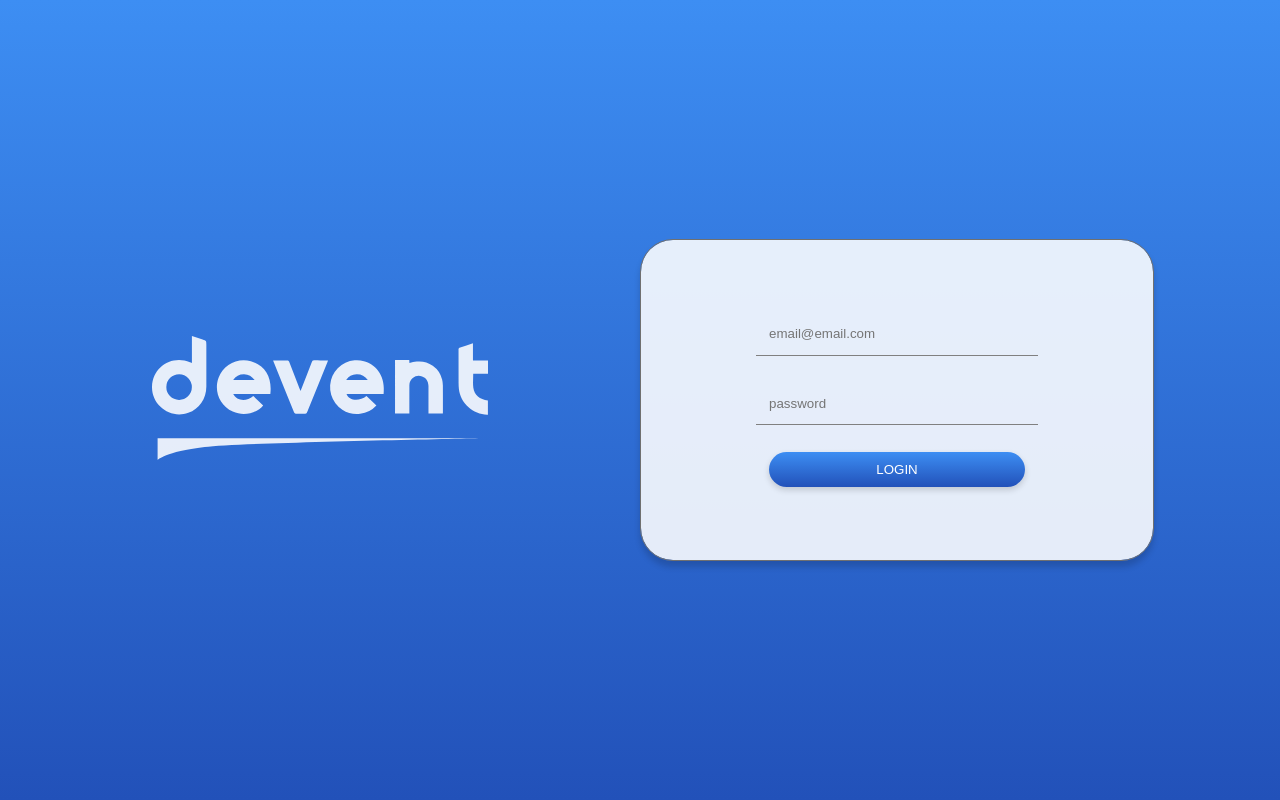
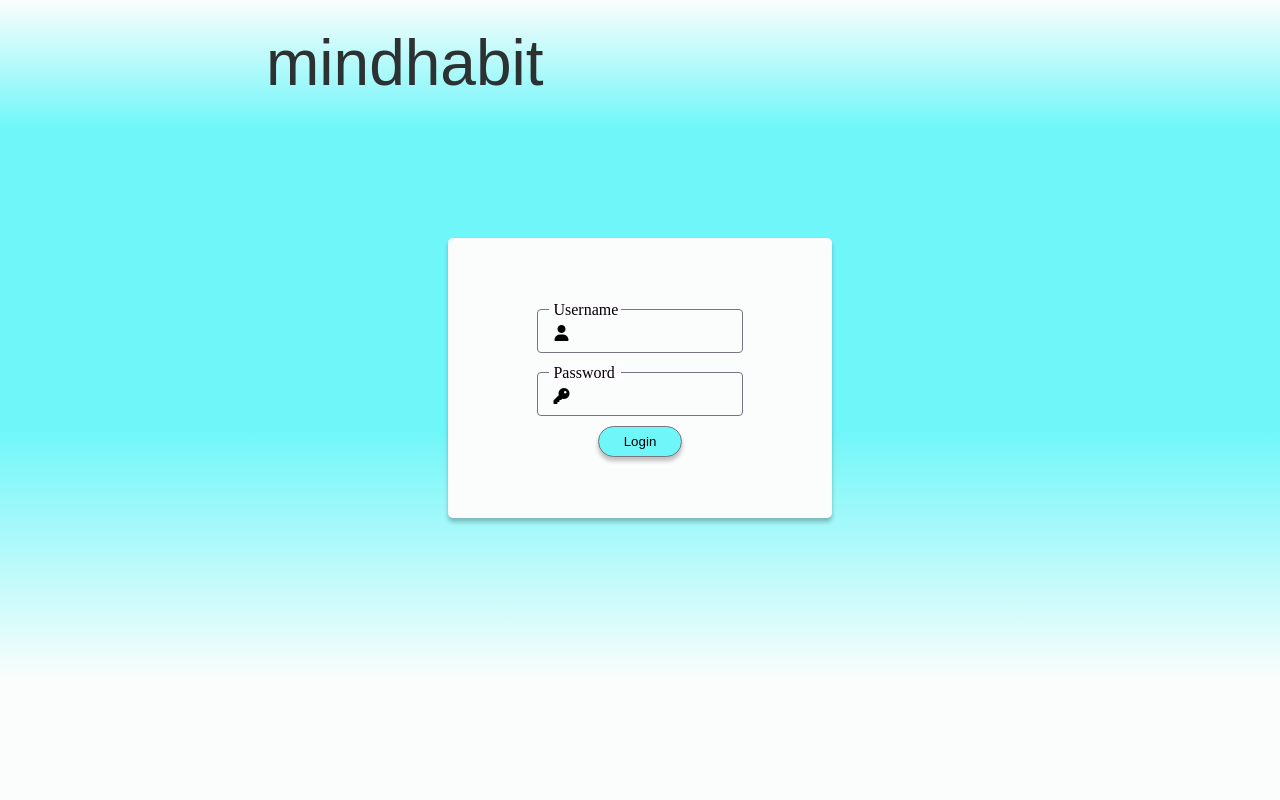
Before and after one commit to amkrosa/pai2022, a PHP site: page / in a window 1280 px wide. Run offline with PHP 8.4, Linux system fonts and the light colour scheme; some libraries are stand-ins or nearby versions.

Commit message:
login view

```diff
--- a/public/css/buttons.css
+++ b/public/css/buttons.css
@@ -6,8 +6,8 @@
     padding: 10px 24px;
 
     position: static;
-    width: 96px;
-    height: 40px;
+    width: 6.6vw;
+    height: 3.9vh;
 
     /* M3/sys/light/outline */
     background: rgba(0,0,0,0);
@@ -31,12 +31,13 @@
     padding: 10px 24px;
 
     position: static;
-    width: 96px;
-    height: 40px;
+    width: 6.6vw;
+    height: 3.9vh;
 
     /* material-theme/sys/light/primary-container */
 
     background: #6FF6F9;
+    border: 1px solid #79747E;
     box-shadow: 0px 4px 4px rgba(0, 0, 0, 0.25);
     border-radius: 100px;
 
--- a/public/css/landing_page.css
+++ b/public/css/landing_page.css
@@ -74,13 +74,18 @@ body {
 }
 
 .sections-container section {
+    font-family: 'Roboto', serif;
+    font-style: normal;
+    font-size: 1.3em;
+    line-height: 1.95vh;
+
     /* Auto layout */
     position: static;
     width: 20vw;
     height: 39vh;
 
     /* Inside auto layout */
-    margin: 0px 6vw;
+    margin: 0 6vw;
 }
 
 .sections-container section h3 {
--- /dev/null
+++ b/public/css/login.css
@@ -0,0 +1,105 @@
+.login-paper-container {
+    display: flex;
+    flex-direction: column;
+    justify-content: center;
+    align-items: center;
+    padding: 0 8vh;
+
+    position: static;
+    width: 20vw;
+    height: 35vh;
+
+    /* material-theme/sys/light/surface */
+
+    background: #FBFDFC;
+    box-shadow: 0px 4px 4px rgba(0, 0, 0, 0.25);
+    border-radius: 5px;
+
+    /* Inside auto layout */
+
+    flex: none;
+    order: 0;
+    flex-grow: 0;
+    margin: 0.5vw 0;
+}
+
+.login-input-container {
+    box-sizing: border-box;
+
+    /* Auto layout */
+
+    display: flex;
+    flex-direction: row;
+    align-items: flex-start;
+    padding: 0 0.9vw;
+
+    position: static;
+    width: 16.1vw;
+    height: 5.5vh;
+
+    /* M3/sys/light/outline */
+
+    border: 1px solid #79747E;
+    border-radius: 4px;
+
+    /* Inside auto layout */
+
+    flex: none;
+    order: 0;
+    flex-grow: 0;
+    margin: 1.2vh 0;
+}
+
+.login-input-wrapper {
+    position: static;
+    left: 13px;
+    right: 37px;
+    top: 0;
+    bottom: 0;
+
+
+    flex: none;
+    order: 0;
+    flex-grow: 0;
+    margin: 0 0;
+}
+
+.login-input-label {
+    display: flex;
+    flex-direction: row;
+    align-items: center;
+    padding: 0px 4px;
+
+    position: relative;
+    width: 5vw;
+    height: 1.5vh;
+    left: 0px;
+    top: -0.8vh;
+
+    /* M3/sys/light/surface */
+
+    background: #FFFBFE;
+}
+
+.login-input-icon {
+    float: left;
+    position: static;
+    width: 24px;
+    height: 24px;
+    left: 0px;
+    top: calc(50% - 24px/2 + 1px);
+    margin: 0.3vh 0;
+
+}
+
+.login-input-wrapper > input {
+    background: #FBFDFC;
+    border: 0;
+    border-radius: 2px;
+    width: 12vw;
+    text-align: left;
+    letter-spacing: 0.72px;
+    margin: -2px 0.5vw;
+    padding: 0.5vh 1vw;
+    box-sizing: border-box;
+}
--- a/public/views/login.html
+++ b/public/views/login.html
@@ -1,21 +1,41 @@
 <!DOCTYPE html>
+<html lang="en">
+<head>
+    <meta charset="UTF-8">
+    <link rel="stylesheet" type="text/css" href="/public/css/landing_page.css">
+    <link rel="stylesheet" type="text/css" href="/public/css/buttons.css">
+    <link rel="stylesheet" type="text/css" href="/public/css/login.css">
+    <script src="https://kit.fontawesome.com/1437dfc48d.js" crossorigin="anonymous"></script>
+    <title>mindhabit - Landing page</title>
+</head>
+<body>
+<div class="navbar-container">
+    <div class="logo-container">
+        <p>mindhabit</p>
+    </div>
+</div>
+<div class="main-container">
+    <div class="center-container">
+        <div class="login-paper-container">
+            <div class="login-input-container">
+                <div class="login-input-wrapper">
+                    <div class="login-input-label">Username</div>
+                    <div class="login-input-icon"><i class="fa-solid fa-user"></i></div>
+                    <input></input>
+                </div>
+            </div>
+            <div class="login-input-container">
+                <div class="login-input-wrapper">
+                    <div class="login-input-label">Password</div>
+                    <div class="login-input-icon"><i class="fa-solid fa-key"></i></div>
+                    <input></input>
+                </div>
+            </div>
+            <button class="button-fill-primary">Login</button>
 
-<head>
-    <link rel="stylesheet" type="text/css" href="/public/css/styles.css">
-    <title>LOGIN PAGE</title>
-</head>
 
-<body>
-<div class="container">
-    <div class="logo">
-        <img src="/public/img/logo.svg">
-    </div>
-    <div class="login-container">
-        <form class="login">
-            <input name="email" type="text" placeholder="email@email.com">
-            <input name="password" type="password" placeholder="password">
-            <button>LOGIN</button>
-        </form>
+        </div>
     </div>
 </div>
 </body>
+</html>
```
